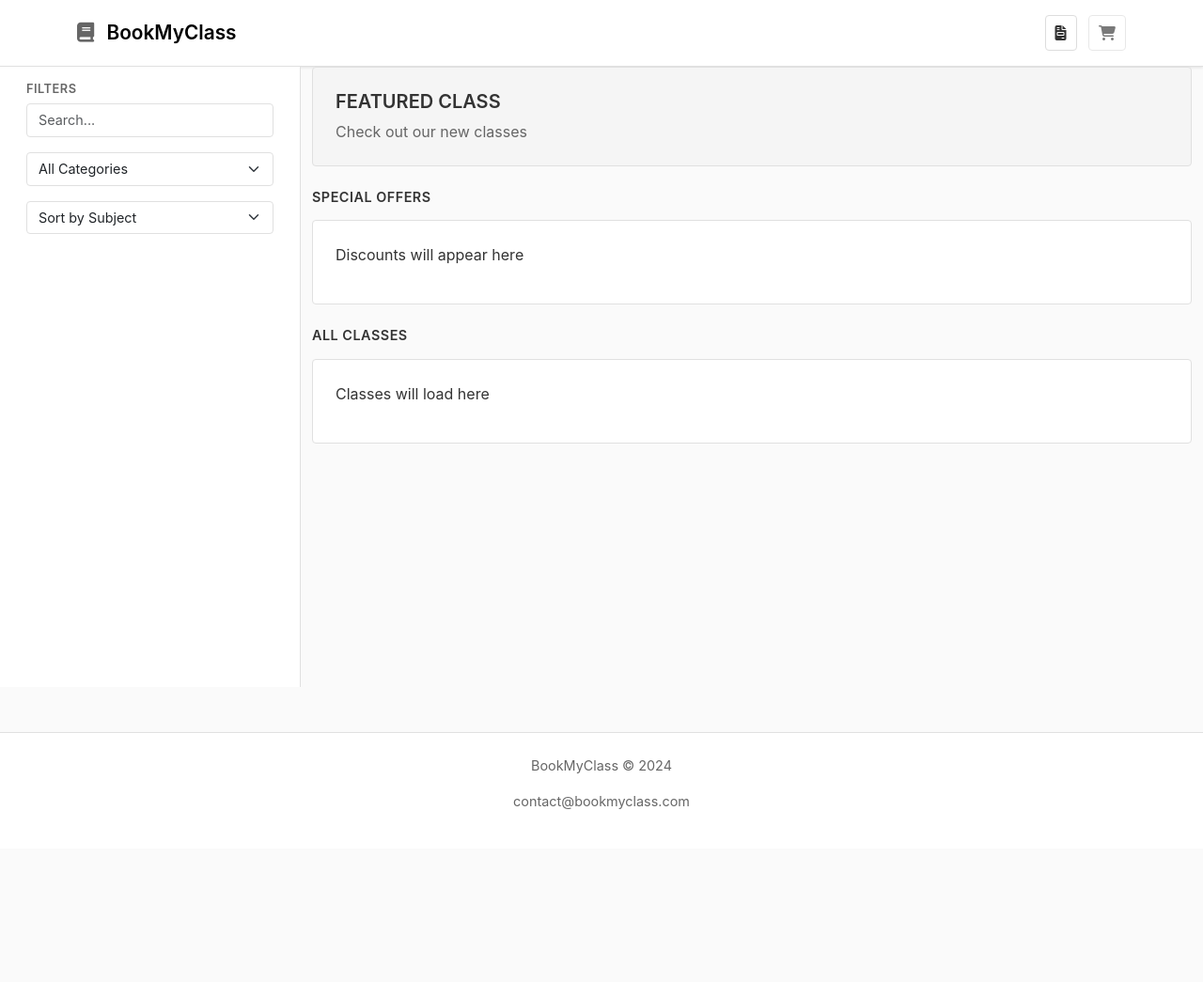
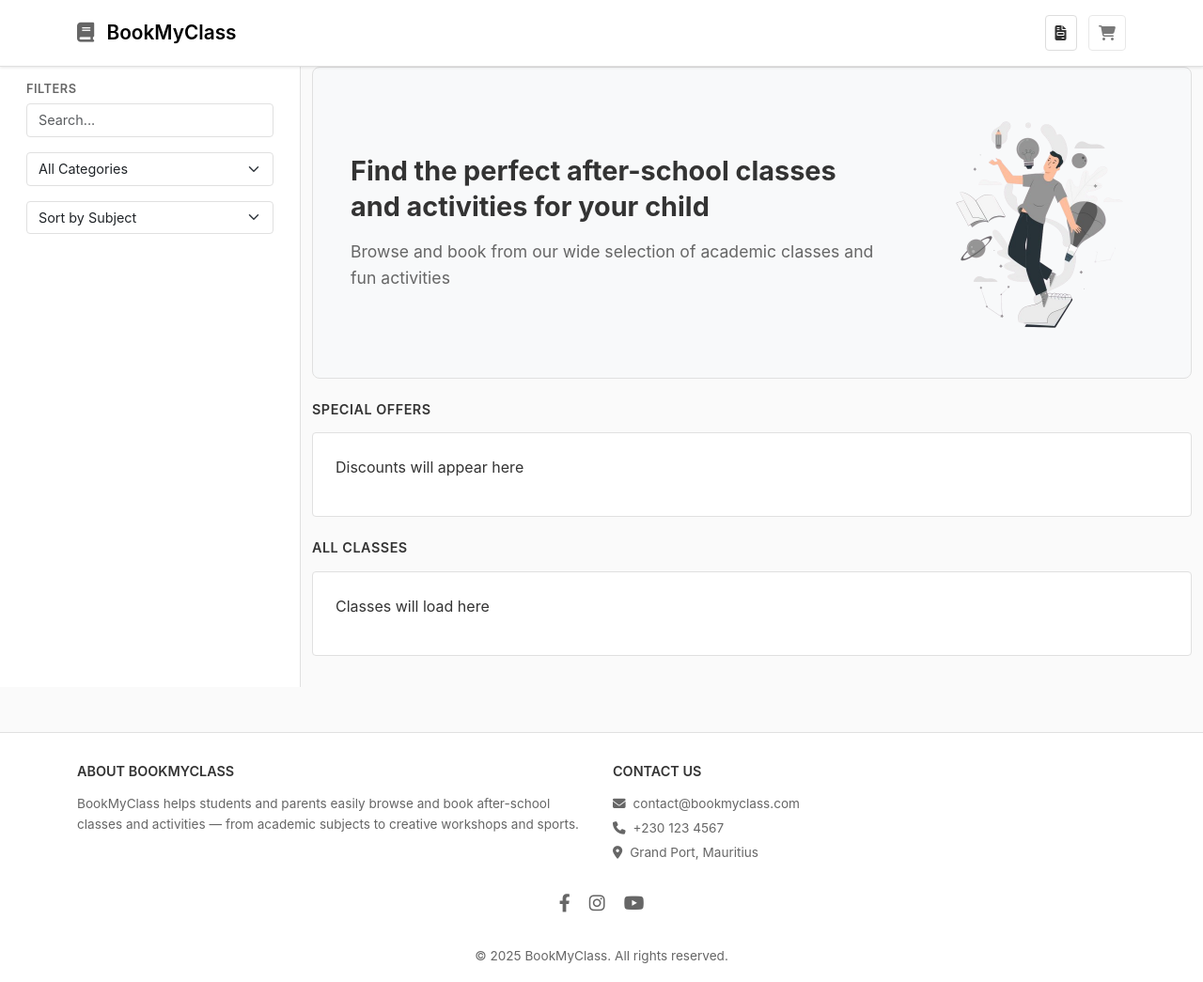
Before and after one commit to Khorisha/bookmyclass-frontend, a plain HTML site: page index.html in a window 1280 px wide. Shown: the whole page at 94% size. Before the commit the page ends 903 px from the top, so only its background shows below. Drawn offline with nearby package versions, Linux system fonts and the light colour scheme.

Commit message:
2.Added advertising banner and updated footer (about, contact, and styling)

```diff
--- a/css/style.css
+++ b/css/style.css
@@ -9,6 +9,9 @@ body {
     background-color: white;
     border-bottom: 1px solid #e0e0e0;
     box-shadow: 0 1px 3px rgba(0,0,0,0.1);
+    position: sticky;
+    top: 0;
+    z-index: 100;
 }
 
 .logo {
@@ -64,21 +67,49 @@ body {
     font-size: 0.9rem;
 }
 
-.banner {
-    background-color: #f5f5f5;
+.ad-banner {
+    background-color: #f8f9fa;
     border: 1px solid #e0e0e0;
-    border-radius: 4px;
+    border-radius: 8px;
+    padding: 2.5rem;
+    min-height: 220px;
 }
 
-.banner h5 {
-    color: #333;
-    font-weight: 600;
-    margin-bottom: 0.5rem;
+.banner-content {
+    display: flex;
+    align-items: center;
+    height: 100%;
+    gap: 2rem;
 }
 
-.banner p {
+.banner-text {
+    flex: 1;
+}
+
+.banner-text h2 {
+    color: #333;
+    font-weight: 700;
+    margin-bottom: 1rem;
+    font-size: 1.8rem;
+    line-height: 1.3;
+}
+
+.banner-text p {
     color: #666;
+    font-size: 1.1rem;
     margin: 0;
+    line-height: 1.6;
+}
+
+.banner-image {
+    flex: 0 0 250px;
+}
+
+.banner-image img {
+    border-radius: 6px;
+    max-height: 250px;
+    width: 100%;
+    object-fit: cover;
 }
 
 .content-area h6 {
@@ -101,4 +132,31 @@ body {
     border-top: 1px solid #e0e0e0;
     color: #666;
     font-size: 0.9rem;
+    padding: 2rem 0 1rem;
 }
+
+.footer h6 {
+    color: #333;
+    font-weight: 600;
+    margin-bottom: 1rem;
+    font-size: 0.9rem;
+}
+
+.social-icons {
+    margin-bottom: 1rem;
+}
+
+.social-link {
+    color: #666;
+    text-decoration: none;
+    font-size: 1.2rem;
+}
+
+.social-link:hover {
+    color: #333;
+}
+
+.footer .small {
+    font-size: 0.85rem;
+    line-height: 1.6;
+}
--- a/index.html
+++ b/index.html
@@ -64,10 +64,17 @@
 
                     <!-- Content -->
                     <div class="col-md-9 content-area">
-                        <!-- Banner -->
-                        <div class="banner mb-4 p-4">
-                            <h5>FEATURED CLASS</h5>
-                            <p>Check out our new classes</p>
+                        <!-- Advertising Banner -->
+                        <div class="ad-banner mb-4">
+                            <div class="banner-content">
+                                <div class="banner-text">
+                                    <h2>Find the perfect after-school classes and activities for your child</h2>
+                                    <p>Browse and book from our wide selection of academic classes and fun activities</p>
+                                </div>
+                                <div class="banner-image">
+                                    <img src="assets/banner-image.png" alt="Learning" class="img-fluid">
+                                </div>
+                            </div>
                         </div>
 
                         <!-- Discounts -->
@@ -93,9 +100,42 @@
         <!-- Footer -->
         <footer class="footer mt-5">
             <div class="container">
-                <div class="text-center py-4">
-                    <p>BookMyClass © 2024</p>
-                    <p>contact@bookmyclass.com</p>
+                <div class="row">
+                    <!-- About Section -->
+                    <div class="col-md-6 mb-4">
+                        <h6>ABOUT BOOKMYCLASS</h6>
+                        <p class="small">
+                            BookMyClass helps students and parents easily browse and book after-school classes and activities — from academic subjects to creative workshops and sports.
+                        </p>
+                    </div>
+
+                    <!-- Contact Section -->
+                    <div class="col-md-6 mb-4">
+                        <h6>CONTACT US</h6>
+                        <div class="small">
+                            <p class="mb-1"><i class="fas fa-envelope me-2"></i>contact@bookmyclass.com</p>
+                            <p class="mb-1"><i class="fas fa-phone me-2"></i>+230 123 4567</p>
+                            <p class="mb-1"><i class="fas fa-map-marker-alt me-2"></i>Grand Port, Mauritius</p>
+                        </div>
+                    </div>
+                </div>
+
+                <!-- Social Media -->
+                <div class="row">
+                    <div class="col-12 text-center mb-3">
+                        <div class="social-icons">
+                            <a href="#" class="social-link me-3"><i class="fab fa-facebook-f"></i></a>
+                            <a href="#" class="social-link me-3"><i class="fab fa-instagram"></i></a>
+                            <a href="#" class="social-link"><i class="fab fa-youtube"></i></a>
+                        </div>
+                    </div>
+                </div>
+
+                <!-- Copyright -->
+                <div class="row">
+                    <div class="col-12 text-center">
+                        <p class="small mb-0">© 2025 BookMyClass. All rights reserved.</p>
+                    </div>
                 </div>
             </div>
         </footer>
```
Also changed, not shown: assets/banner-image.png (added).
